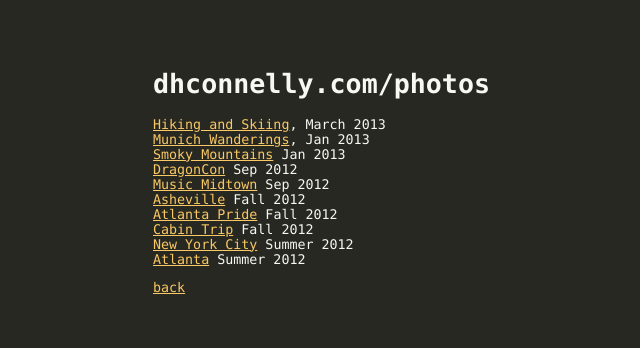
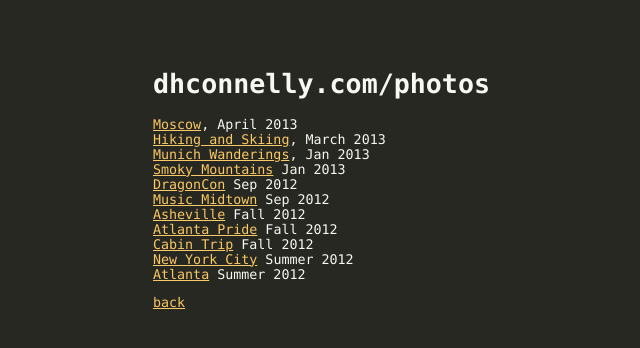
Before and after one commit to dhconnelly/dhconnelly.github.io, a Jekyll site: the page built from photos/index.html, in a window 1280 px wide. Shown: the top 348 px of the page, without its empty margins (237-877 px from the left). Built offline with Jekyll 4.4.1, drawn with Linux system fonts in a browser that asks for light colours.

Commit message:
Update index.html

```diff
--- a/photos/index.html
+++ b/photos/index.html
@@ -9,6 +9,9 @@
 
 <section class="main-section" id="photos">
   <ul>
+    <li>
+      <a href="https://www.dropbox.com/sh/v1pfmb8diy6y9ht/A8YfXyI-3-">Moscow</a>, April 2013
+    </li>
     <li>
       <a href="https://www.dropbox.com/sh/ep2irpu0uh3p4z7/MGKjznBOjV">Hiking and Skiing</a>, March 2013
     </li>
```
